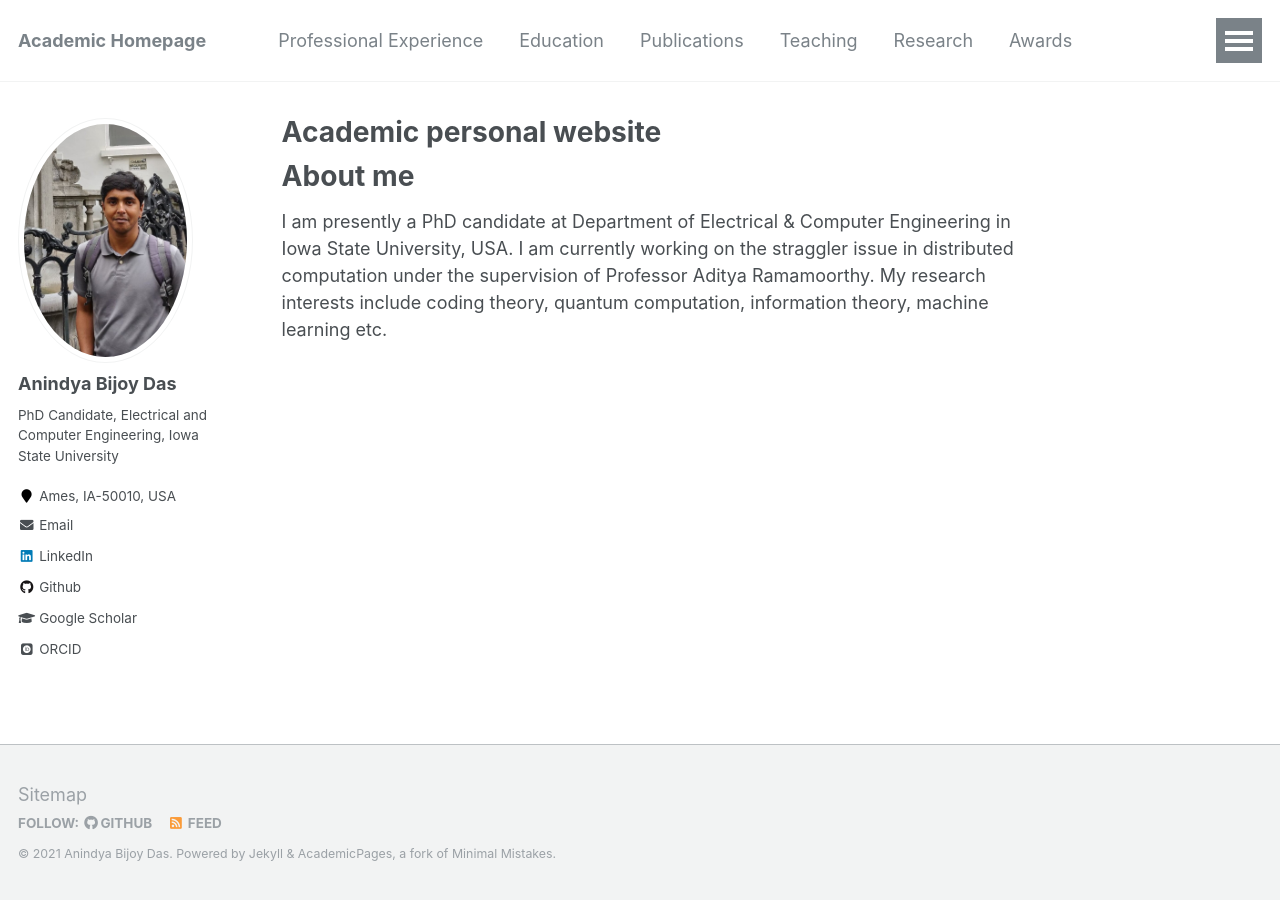
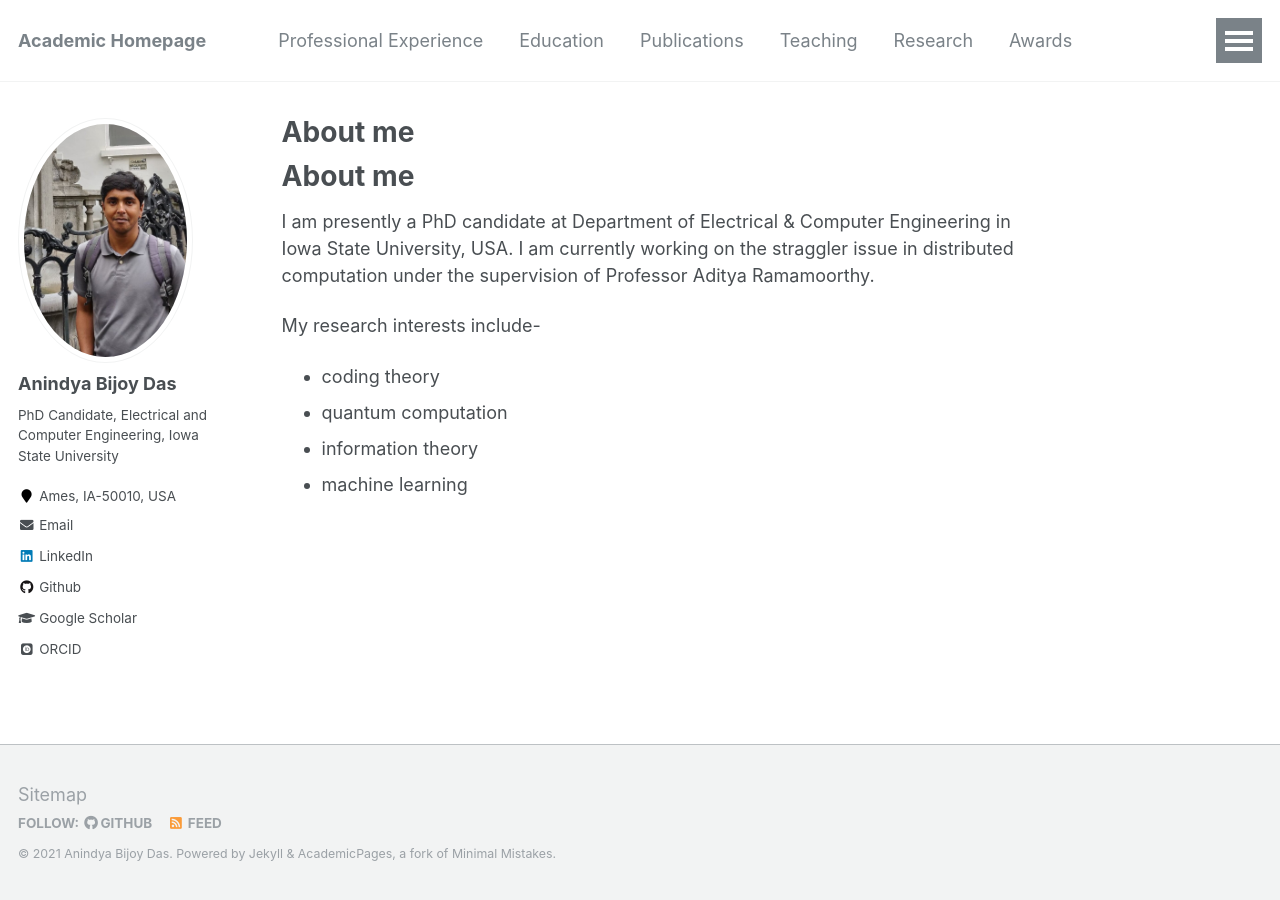
Before and after one commit to anindyabijoydas/portfolio, a Jekyll site: the page built from _pages/about.md, in a window 1280 px wide. Built offline with Jekyll 4.4.1, drawn with Linux system fonts in a browser that asks for light colours; some web fonts are replaced; our own code applies the rules of GitHub Pages for plain Markdown files.

Commit message:
Update about.md

```diff
--- a/_pages/about.md
+++ b/_pages/about.md
@@ -1,6 +1,5 @@
 ---
 permalink: /
-title: "Academic personal website"
 excerpt: "About me"
 author_profile: true
 redirect_from:
@@ -11,4 +10,10 @@ redirect_from:
 About me
 ======
 
-I am presently a PhD candidate at Department of Electrical & Computer Engineering in Iowa State University, USA. I am currently working on the straggler issue in distributed computation under the supervision of Professor Aditya Ramamoorthy. My research interests include coding theory, quantum computation, information theory, machine learning etc.
+I am presently a PhD candidate at Department of Electrical & Computer Engineering in Iowa State University, USA. I am currently working on the straggler issue in distributed computation under the supervision of Professor Aditya Ramamoorthy.
+
+My research interests include-
+  * coding theory
+  * quantum computation
+  * information theory
+  * machine learning
```
